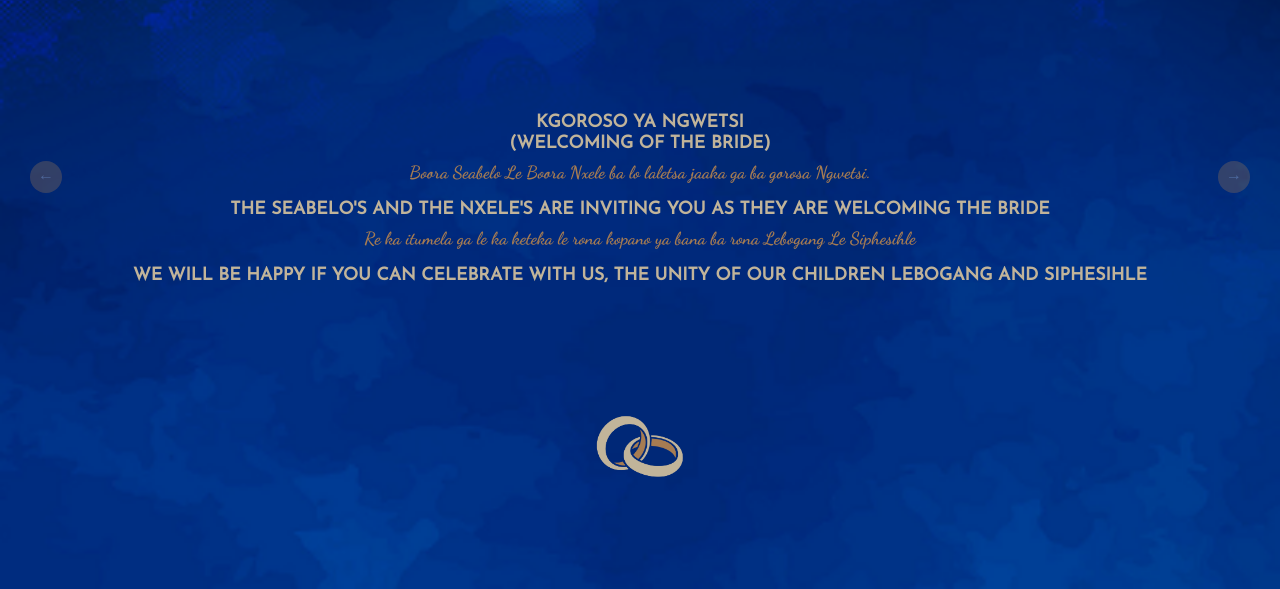
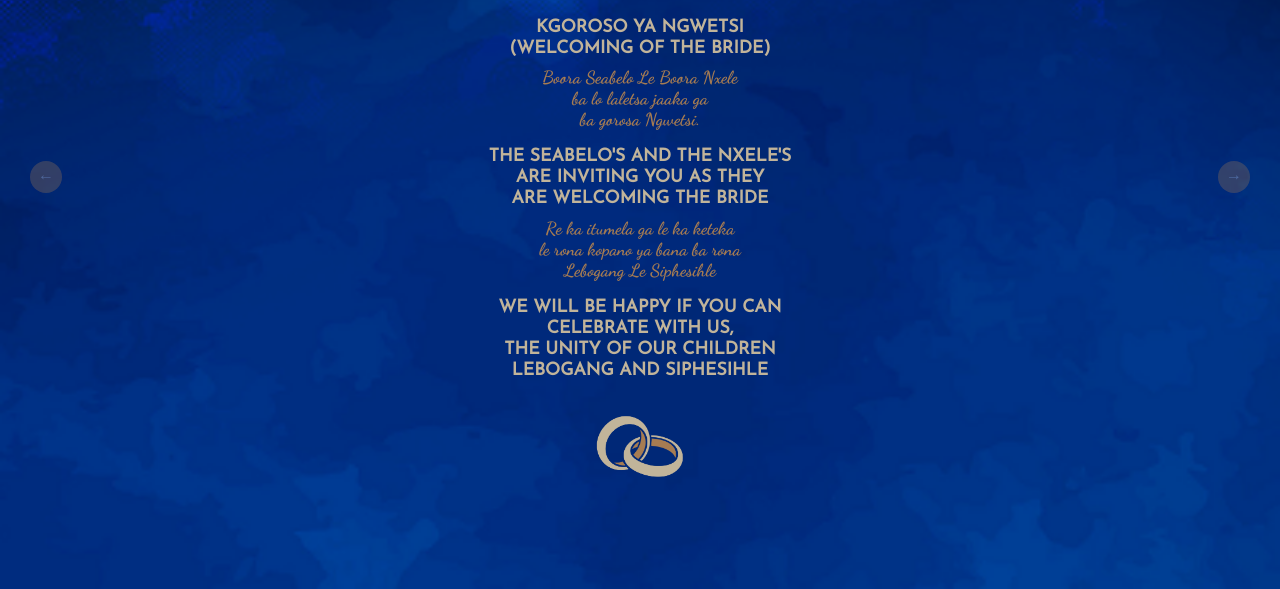
Before and after one commit to ekasi-developer/dev-testing.github.io, a plain HTML site: page index.html in a window 1280 px wide. Both pictures are taken after a click on the item "Umabo". Shown: the part 211-800 px from the top of the page. Drawn offline with Linux system fonts and the light colour scheme.

Commit message:
Line break in words

```diff
--- a/assets/css/custom.css
+++ b/assets/css/custom.css
@@ -291,7 +291,7 @@ a:hover {
 
 .page {
 	background-size: cover;
-	position: absolute;
+	/* position: absolute; */
 	width: 100% !important;
 	min-height: 100vh !important;
 }
--- a/index.html
+++ b/index.html
@@ -12,7 +12,7 @@
     <link rel="shortcut icon" href="../favicon.ico">
     <link rel="stylesheet" type="text/css" href="assets/bootstrap/bootstrap.min.css" />
     <link rel="stylesheet" type="text/css" href="assets/css/bookblock.css" />
-    <link rel="stylesheet" type="text/css" href="assets/css/custom.css?v=7" />
+    <link rel="stylesheet" type="text/css" href="assets/css/custom.css?v=8" />
     <script src="assets/js/modernizr.custom.79639.js"></script>
 </head>
 
@@ -72,7 +72,7 @@
                                     <div class="middle ">
                                         <h3 class="title">THE SEABELO'S</h3>
                                         <h3 class="title text-brown font-dancing mb-3">and</h3>
-                                        <h3 class="title">NXELE FAMILIES CORDIALLY INVITE YOU TO KGOROSO YA NGWETSI</h3>
+                                        <h3 class="title">NXELE FAMILIES<br>CORDIALLY INVITE YOU TO KGOROSO<br>YA NGWETSI</h3>
                                         <h3 class="title text-brown font-dancing mb-3">and</h3>
                                         <h3 class="title">UMABO</h3>
                                         <h3 class="title text-brown font-dancing mt-4">- Date -</h3>
@@ -99,10 +99,10 @@
                                         <div class="middle ">
                                             <h3 class="title">KGOROSO YA NGWETSI</h3>
                                             <h3 class="title">(WELCOMING OF THE BRIDE)</h3>
-                                            <h3 class="title mt-2 mb-3 text-brown font-dancing">Boora Seabelo Le Boora Nxele ba lo laletsa jaaka ga ba gorosa Ngwetsi.</h3>
-                                            <h3 class="title mt-3">THE SEABELO'S AND THE NXELE'S ARE INVITING YOU AS THEY ARE WELCOMING THE BRIDE</h3>
-                                            <h3 class="title mt-2 mb-3 text-brown font-dancing">Re ka itumela ga le ka keteka le rona kopano ya bana ba rona Lebogang Le Siphesihle</h3>
-                                            <h3 class="title mt-3">WE WILL BE HAPPY IF YOU CAN CELEBRATE WITH US, THE UNITY OF OUR CHILDREN LEBOGANG AND SIPHESIHLE</h3>
+                                            <h3 class="title mt-2 mb-3 text-brown font-dancing">Boora Seabelo Le Boora Nxele<br>ba lo laletsa jaaka ga<br>ba gorosa Ngwetsi.</h3>
+                                            <h3 class="title mt-3">THE SEABELO'S AND THE NXELE'S<br>ARE INVITING YOU AS THEY<br>ARE WELCOMING THE BRIDE</h3>
+                                            <h3 class="title mt-2 mb-3 text-brown font-dancing">Re ka itumela ga le ka keteka<br>le rona kopano ya bana ba rona<br>Lebogang Le Siphesihle</h3>
+                                            <h3 class="title mt-3">WE WILL BE HAPPY IF YOU CAN<br>CELEBRATE WITH US,<br>THE UNITY OF OUR CHILDREN<br>LEBOGANG AND SIPHESIHLE</h3>
                                         </div>
                                     </div>
                                     <div class="page-footer">
@@ -123,6 +123,7 @@
                                 </div>
                                 <div class="page-content text-center">
                                     <div class="middle">
+                                        <h3 class="title mt-2 mb-3 text-brown font-dancing">- Address -</h3>
                                         <div class="map">
                                             <iframe src="https://www.google.com/maps/embed?pb=!1m17!1m12!1m3!1d3576.9742958773836!2d25.116416975418275!3d-26.294933277020746!2m3!1f0!2f0!3f0!3m2!1i1024!2i768!4f13.1!3m2!1m1!2zMjbCsDE3JzQxLjgiUyAyNcKwMDcnMDguNCJF!5e0!3m2!1sen!2sza!4v1731843967173!5m2!1sen!2sza" style="border:0; width: 100%; height: 100%;" allowfullscreen="" loading="lazy" referrerpolicy="no-referrer-when-downgrade"></iframe>
                                         </div>
@@ -146,9 +147,9 @@
                                 <div class="page-content text-center">
                                     <div class="middle ">
                                         <h3 class="title font-dancing text-brown"><i>- Time -</i></h3>
-                                        <h3 class="title mb-4">11 AM UMABO 1PM LUNCH AND RECEPTION</h3>
+                                        <h3 class="title mb-4">11 AM UMABO<br>1PM LUNCH AND RECEPTION</h3>
                                         <h3 class="title font-dancing text-brown"><i>- Dress code -</i></h3>
-                                        <h3 class="title">TRADITIONAL OR MODERN TRADITIONAL</h3>
+                                        <h3 class="title">TRADITIONAL OR MODERN<br>TRADITIONAL</h3>
                                     </div>
                                 </div>
                                 <div class="page-footer">
@@ -170,7 +171,7 @@
                                 <div class="page-content text-center">
                                     <div class="middle ">
                                         <h3 class="title font-dancing text-brown mb-2"><i>1 Corinthians 13:13</i></h3>
-                                        <h3 class="title">AND NOW THESE THREE REMAIN: FAITH, HOPE AND LOVE. BUT THE GREATEST OF THESE IS LOVE.</h3>
+                                        <h3 class="title">AND NOW THESE<br>THREE REMAIN: FAITH,<br>HOPE AND LOVE.<br>BUT THE GREATEST<br>OF THESE IS LOVE.</h3>
                                     </div>
                                 </div>
                                 <div class="page-footer">
```
